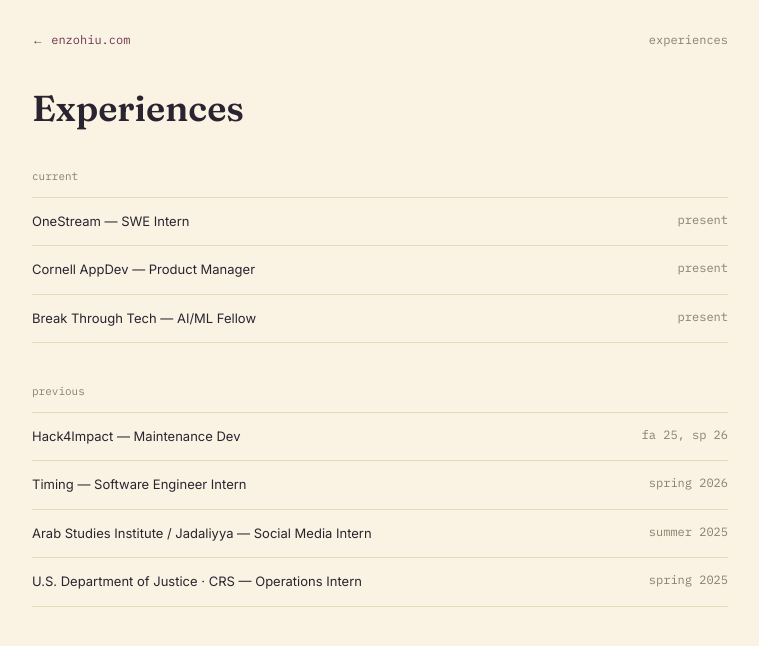
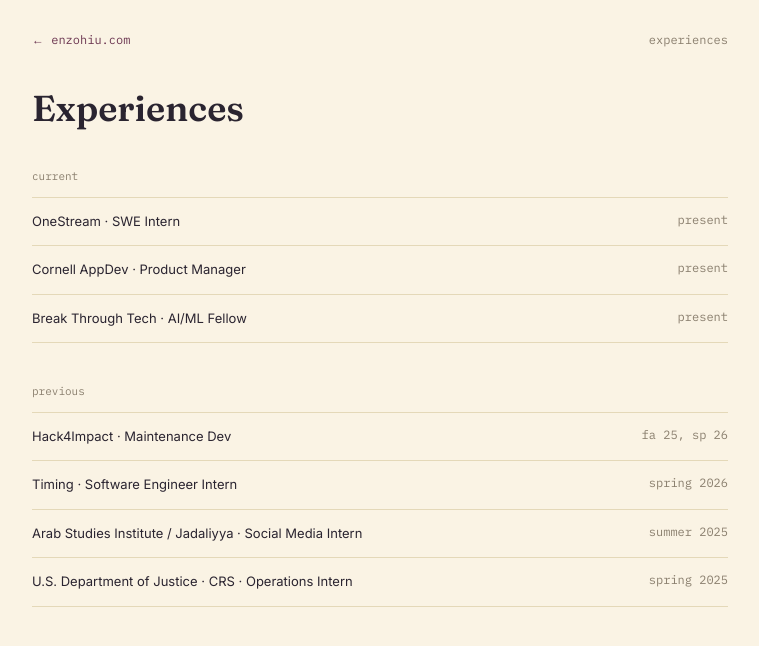
Before and after one commit to cvepo/portfolio2, a Next.js app: page /experiences in a window 1280 px wide. Shown: the top 646 px of the page, without its empty margins (260-1019 px from the left). Built offline with nearby package versions, Linux system fonts and the light colour scheme.

Commit message:
Use dots for experience role separators.
Restore @ in About currently tags and replace em dashes with middle dots in experience titles.

```diff
--- a/data/experience.ts
+++ b/data/experience.ts
@@ -4,20 +4,20 @@
 };
 
 export const currentRoles: Role[] = [
-  { role: "OneStream — SWE Intern", date: "present" },
-  { role: "Cornell AppDev — Product Manager", date: "present" },
-  { role: "Break Through Tech — AI/ML Fellow", date: "present" },
+  { role: "OneStream · SWE Intern", date: "present" },
+  { role: "Cornell AppDev · Product Manager", date: "present" },
+  { role: "Break Through Tech · AI/ML Fellow", date: "present" },
 ];
 
 export const previousRoles: Role[] = [
-  { role: "Hack4Impact — Maintenance Dev", date: "fa 25, sp 26" },
-  { role: "Timing — Software Engineer Intern", date: "spring 2026" },
+  { role: "Hack4Impact · Maintenance Dev", date: "fa 25, sp 26" },
+  { role: "Timing · Software Engineer Intern", date: "spring 2026" },
   {
-    role: "Arab Studies Institute / Jadaliyya — Social Media Intern",
+    role: "Arab Studies Institute / Jadaliyya · Social Media Intern",
     date: "summer 2025",
   },
   {
-    role: "U.S. Department of Justice · CRS — Operations Intern",
+    role: "U.S. Department of Justice · CRS · Operations Intern",
     date: "spring 2025",
   },
 ];
--- a/lib/currentlyTags.ts
+++ b/lib/currentlyTags.ts
@@ -3,11 +3,11 @@
 const SCHOOL_YEAR_END = { month: 5, day: 31 }; // May 31
 
 const SUMMER_TAGS = [
-  "swe intern · onestream",
-  "ai/ml fellow · break through tech",
+  "swe intern @ onestream",
+  "ai/ml fellow @ break through tech",
   "beli maxxing",
 ];
-const SCHOOL_TAGS = ["studying · cornell", "pm · cornell appdev"];
+const SCHOOL_TAGS = ["studying @ cornell", "pm @ cornell appdev"];
 
 function isSchoolYear(date: Date): boolean {
   const month = date.getMonth() + 1;
```
